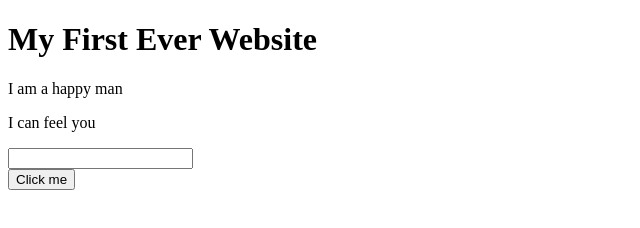
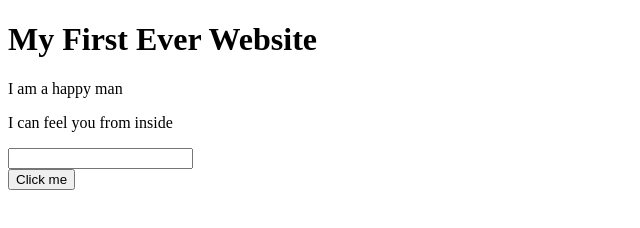
Before and after one commit to tutultoocool/My-First-Website, a plain HTML site: page index.html in a window 1280 px wide. Shown: the full height of the page, 0-640 px from the left. Drawn offline with Linux system fonts and the light colour scheme.

Commit message:
text updated

```diff
--- a/index.html
+++ b/index.html
@@ -8,7 +8,7 @@
 <body>
     <h1>My First Ever Website</h1>
     <p>I am a happy man</p>
-    <p>I can feel you</p>
+    <p>I can feel you from inside</p>
     <input type="text">
     <br>
     <button>Click me</button>
```
